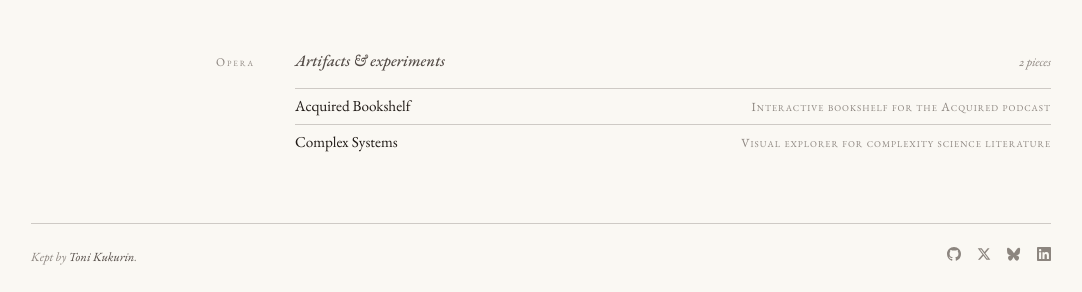
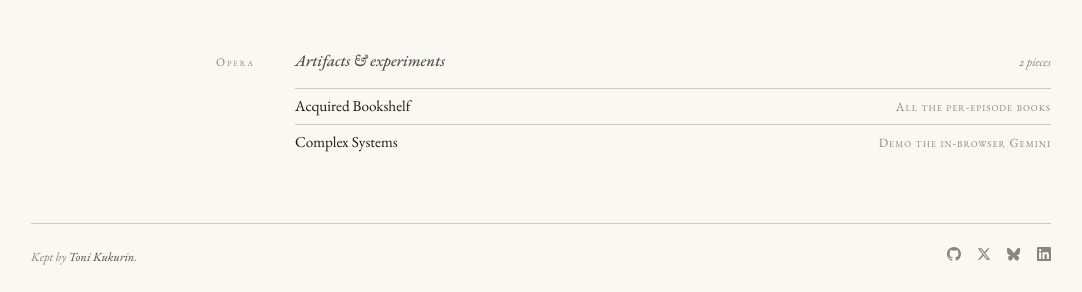
Before and after one commit to tkukurin/tkukurin.github.io, a Jekyll site: the page built from index.html, in a window 1280 px wide. Shown: the part 1092-1384 px from the top of the page, without its empty margins (99-1181 px from the left). Built offline with Jekyll 4.4.1, drawn with Linux system fonts in a browser that asks for light colours.

Commit message:
better decs

```diff
--- a/_opera/acquired.html
+++ b/_opera/acquired.html
@@ -1,6 +1,6 @@
 ---
 title: Acquired Bookshelf
-description: Interactive bookshelf for the Acquired podcast
+description: All the per-episode books
 permalink: /acquired/
 layout: bare-app
 ---
--- a/_opera/complex.html
+++ b/_opera/complex.html
@@ -1,6 +1,6 @@
 ---
 title: Complex Systems
-description: Visual explorer for complexity science literature
+description: Demo the in-browser Gemini
 permalink: /complex/
 layout: bare-app
 ---
```
